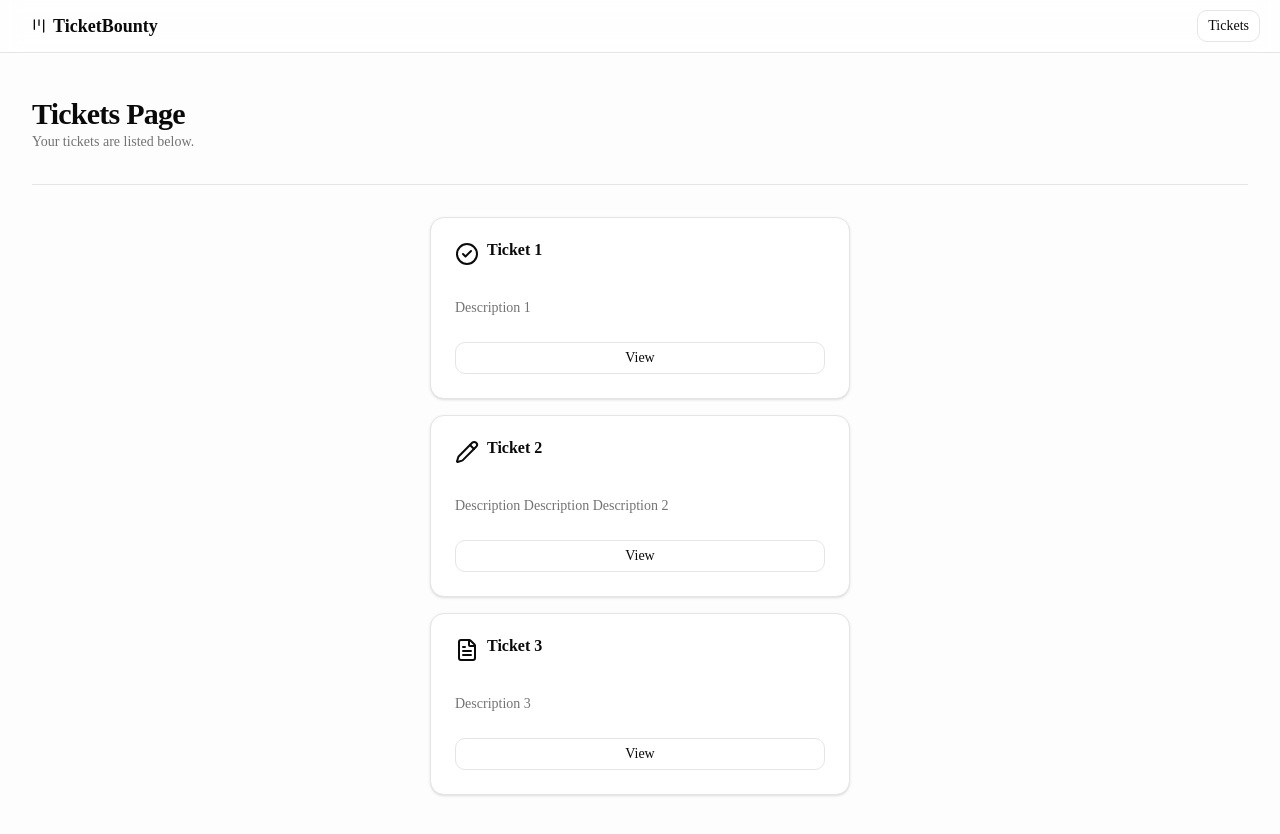
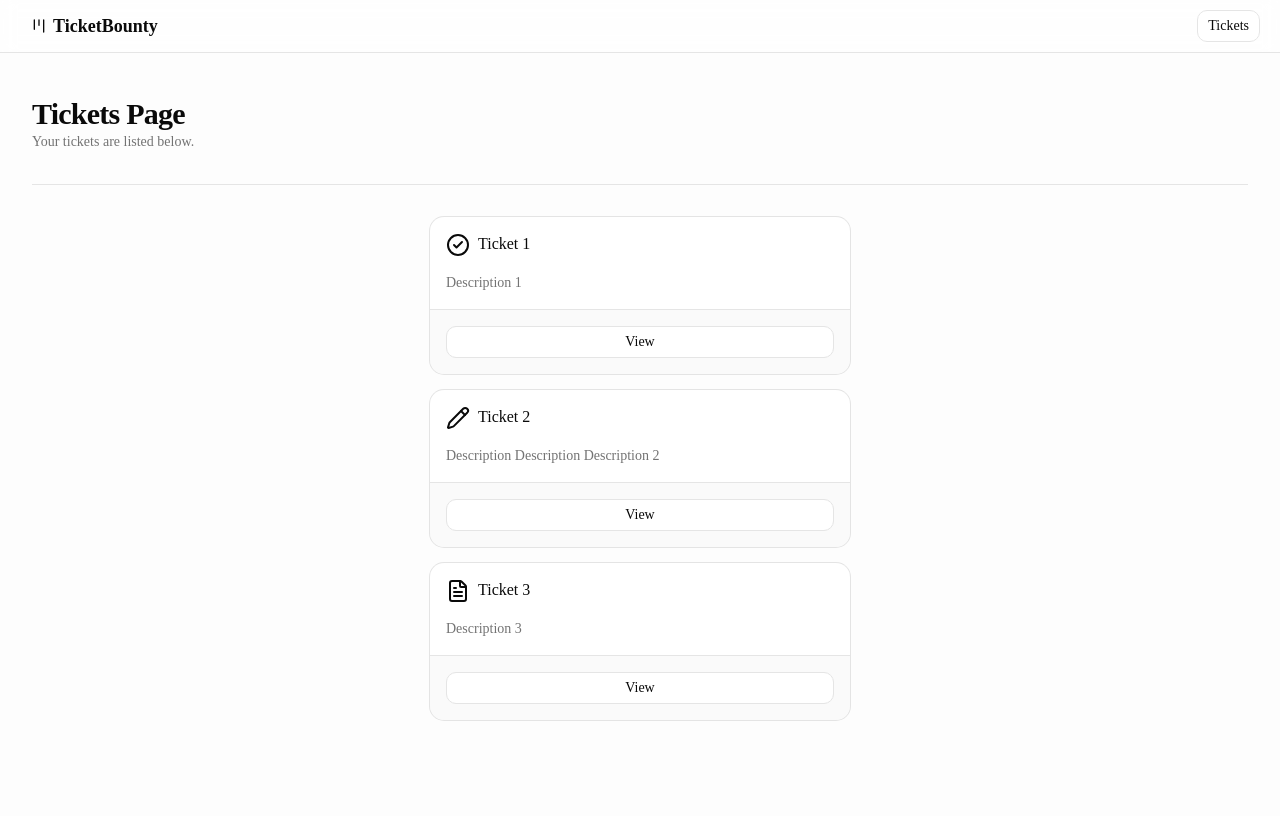
Before and after one commit to Phenk0/next-trtn-app-one, a Next.js app: page /tickets in a window 1280 px wide. Shown: the top 834 px of the page. Built offline with nearby package versions, Linux system fonts and the light colour scheme.

Commit message:
before theming v.2

```diff
--- /dev/null
+++ b/components/ui/card.tsx
@@ -0,0 +1,102 @@
+import * as React from "react"
+import { cn } from "@/lib/utils"
+
+function Card({
+  className,
+  size = "default",
+  ...props
+}: React.ComponentProps<"div"> & { size?: "default" | "sm" }) {
+  return (
+    <div
+      data-slot="card"
+      data-size={size}
+      className={cn(
+        "group/card flex flex-col gap-(--card-spacing) overflow-hidden rounded-xl bg-card py-(--card-spacing) text-sm text-card-foreground ring-1 ring-foreground/10 [--card-spacing:--spacing(4)] has-data-[slot=card-footer]:pb-0 has-[>img:first-child]:pt-0 data-[size=sm]:[--card-spacing:--spacing(3)] data-[size=sm]:has-data-[slot=card-footer]:pb-0 *:[img:first-child]:rounded-t-xl *:[img:last-child]:rounded-b-xl",
+        className
+      )}
+      {...props}
+    />
+  )
+}
+
+function CardHeader({ className, ...props }: React.ComponentProps<"div">) {
+  return (
+    <div
+      data-slot="card-header"
+      className={cn(
+        "group/card-header @container/card-header grid auto-rows-min items-start gap-1 rounded-t-xl px-(--card-spacing) has-data-[slot=card-action]:grid-cols-[1fr_auto] has-data-[slot=card-description]:grid-rows-[auto_auto] [.border-b]:pb-(--card-spacing)",
+        className
+      )}
+      {...props}
+    />
+  )
+}
+
+function CardTitle({ className, ...props }: React.ComponentProps<"div">) {
+  return (
+    <div
+      data-slot="card-title"
+      className={cn(
+        "font-heading text-base leading-snug font-medium group-data-[size=sm]/card:text-sm",
+        className
+      )}
+      {...props}
+    />
+  )
+}
+
+function CardDescription({ className, ...props }: React.ComponentProps<"div">) {
+  return (
+    <div
+      data-slot="card-description"
+      className={cn("text-sm text-muted-foreground", className)}
+      {...props}
+    />
+  )
+}
+
+function CardAction({ className, ...props }: React.ComponentProps<"div">) {
+  return (
+    <div
+      data-slot="card-action"
+      className={cn(
+        "col-start-2 row-span-2 row-start-1 self-start justify-self-end",
+        className
+      )}
+      {...props}
+    />
+  )
+}
+
+function CardContent({ className, ...props }: React.ComponentProps<"div">) {
+  return (
+    <div
+      data-slot="card-content"
+      className={cn("px-(--card-spacing)", className)}
+      {...props}
+    />
+  )
+}
+
+function CardFooter({ className, ...props }: React.ComponentProps<"div">) {
+  return (
+    <div
+      data-slot="card-footer"
+      className={cn(
+        "flex items-center rounded-b-xl border-t bg-muted/50 p-(--card-spacing)",
+        className
+      )}
+      {...props}
+    />
+  )
+}
+
+export {
+  Card,
+  CardAction,
+  CardContent,
+  CardDescription,
+  CardFooter,
+  CardHeader,
+  CardTitle,
+}
--- /dev/null
+++ b/components/ui/separator.tsx
@@ -0,0 +1,24 @@
+"use client"
+
+import { Separator as SeparatorPrimitive } from "@base-ui/react/separator"
+import { cn } from "@/lib/utils"
+
+function Separator({
+  className,
+  orientation = "horizontal",
+  ...props
+}: SeparatorPrimitive.Props) {
+  return (
+    <SeparatorPrimitive
+      data-slot="separator"
+      orientation={orientation}
+      className={cn(
+        "shrink-0 bg-border data-horizontal:h-px data-horizontal:w-full data-vertical:w-px data-vertical:self-stretch",
+        className
+      )}
+      {...props}
+    />
+  )
+}
+
+export { Separator }
```
